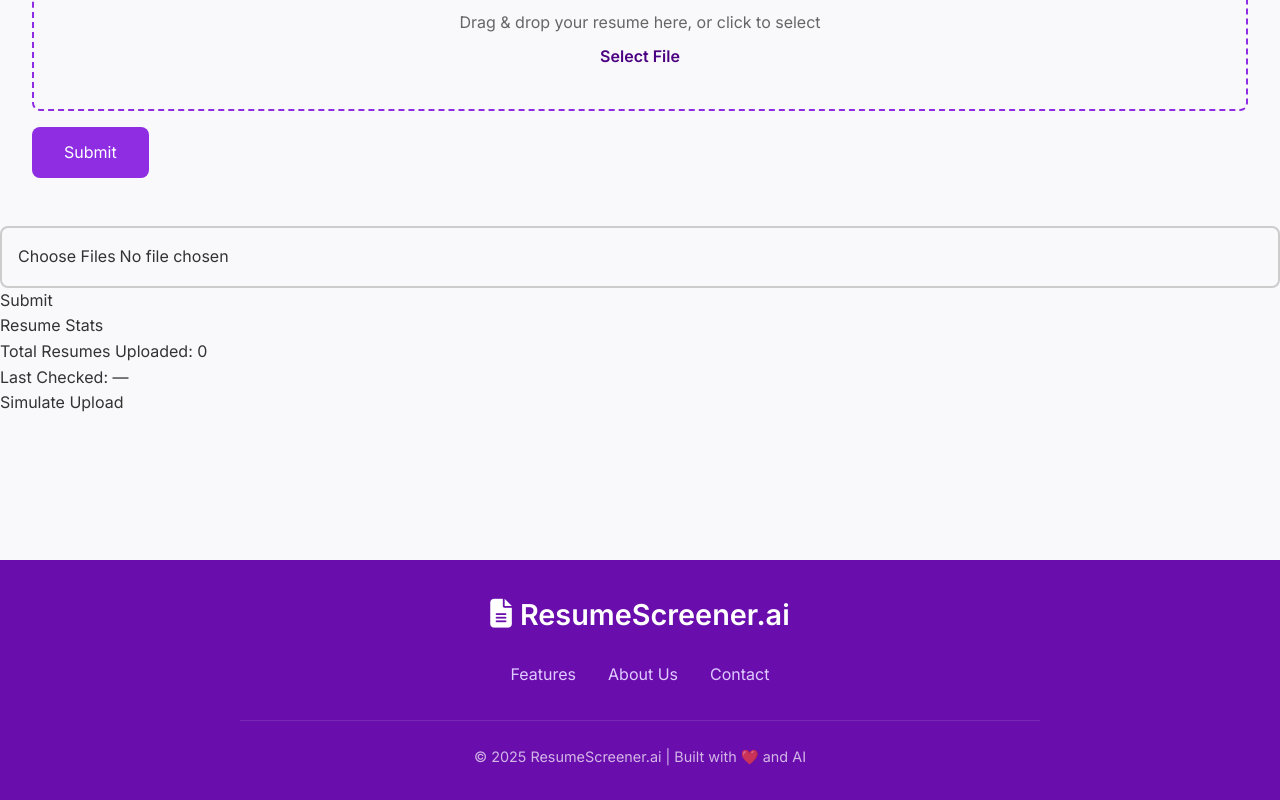
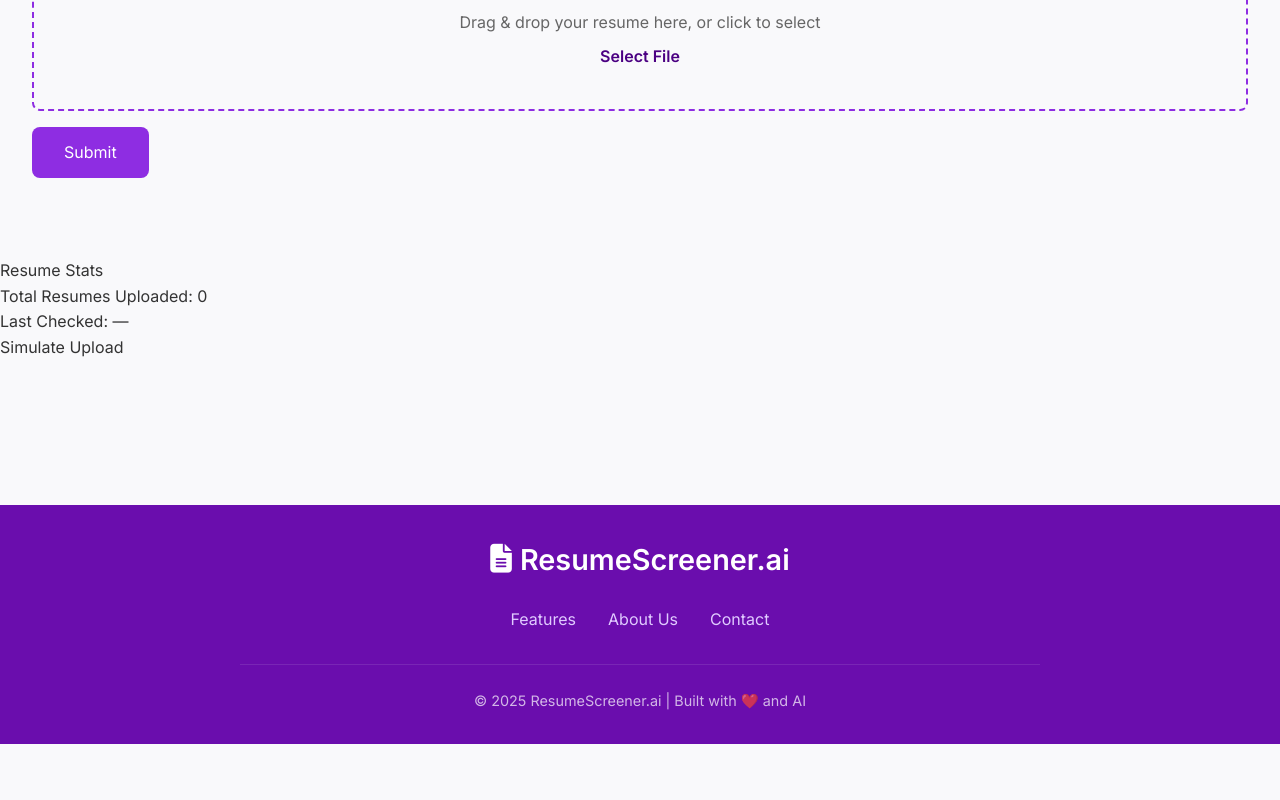
Before and after one commit to Sonikaelangovan/resume-screener-app, a Next.js app: page / in a window 1280 px wide. Shown: the part 921-1721 px from the top of the page. After the commit the page ends 1665 px from the top, so only its background shows below. Built offline with nearby package versions, Linux system fonts and the light colour scheme.

Commit message:
Update ResumeStats.js

```diff
--- a/src/components/ResumeStats.js
+++ b/src/components/ResumeStats.js
@@ -1,41 +1,41 @@
-import React, { useState } from 'react';
+import React, { useEffect, useState } from 'react';
 
 const ResumeStats = () => {
-  const [resumes, setResumes] = useState([]);
+  const [resumeCount, setResumeCount] = useState(0);
   const [lastChecked, setLastChecked] = useState('');
 
-  const handleFileChange = (e) => {
-    const files = Array.from(e.target.files);
-    setResumes(files);
+  useEffect(() => {
+    const uploadInput = document.getElementById('file-upload'); // ID of your actual upload input
+    const submitBtn = document.getElementById('submitBtn'); // Button that triggers the upload
+
+    const updateStats = () => {
+      const files = uploadInput?.files;
+      if (files && files.length > 0) {
+        setResumeCount(files.length);
         setLastChecked(new Date().toLocaleString());
+      }
     };
 
-  const handleSimulateUpload = () => {
-    setLastChecked(new Date().toLocaleString());
+    submitBtn?.addEventListener('click', updateStats);
+
+    return () => {
+      submitBtn?.removeEventListener('click', updateStats);
     };
+  }, []);
 
   return (
-    <div>
-      <form id="uploadForm">
-        <input
-          type="file"
-          id="resumes"
-          onChange={handleFileChange}
-          multiple
-          accept=".pdf,.doc,.docx"
-        />
-        <button type="submit">Submit</button>
-      </form>
-
-      <section className="stats-section">
+    <section className="stats-section" style={{ marginTop: '2rem' }}>
       <h3>Resume Stats</h3>
-        <p>Total Resumes Uploaded: {resumes.length}</p>
+      <p>Total Resumes Uploaded: {resumeCount}</p>
       <p>Last Checked: {lastChecked || '—'}</p>
-        <button onClick={handleSimulateUpload}>
+      <button onClick={() => {
+        const files = document.getElementById('file-upload')?.files;
+        setResumeCount(files?.length || 0);
+        setLastChecked(new Date().toLocaleString());
+      }}>
         Simulate Upload
       </button>
     </section>
-    </div>
   );
 };
 
```
Lines whose indentation alone changed are shown as unchanged.
